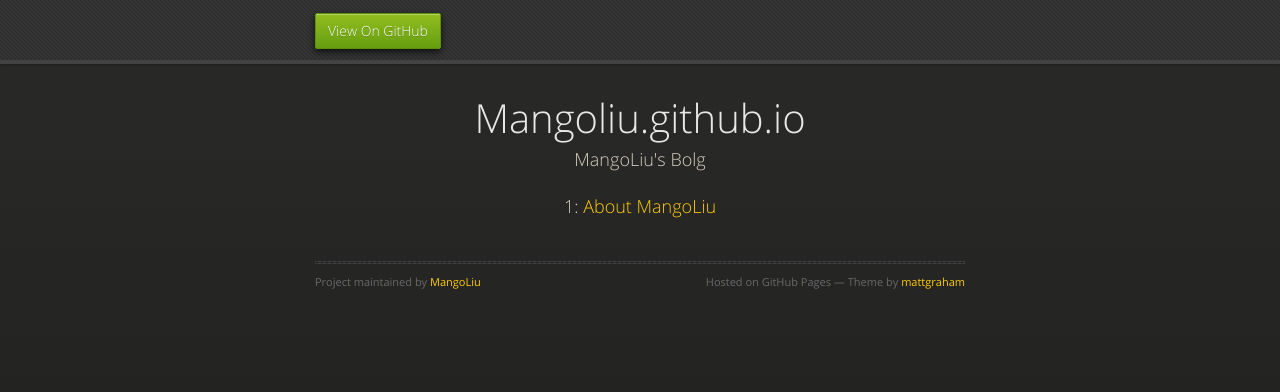
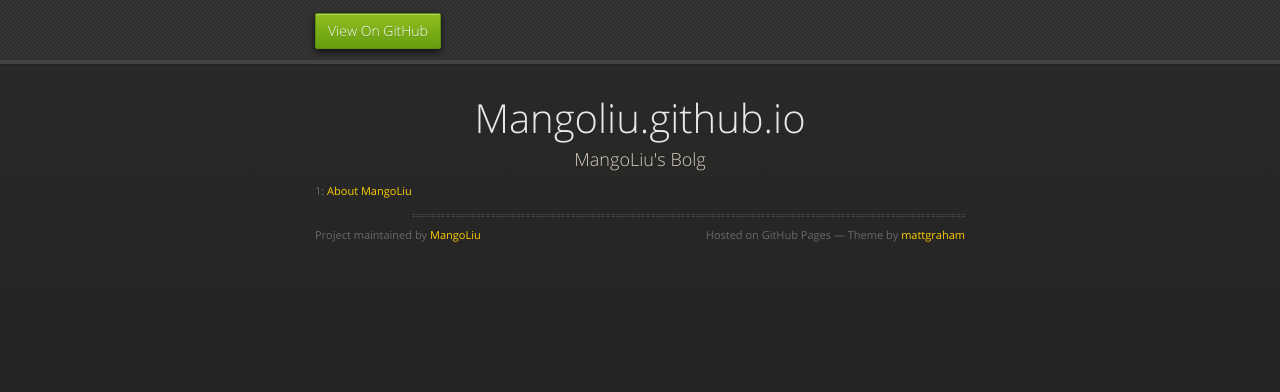
Before and after one commit to MangoLiu/mangoliu.github.io, a plain HTML site: page index.html in a window 1280 px wide. Drawn offline with nearby package versions, Linux system fonts and the light colour scheme.

Commit message:
Update index.html

```diff
--- a/index.html
+++ b/index.html
@@ -3,7 +3,7 @@
   <head>
     <meta charset="utf-8">
     <meta http-equiv="X-UA-Compatible" content="chrome=1">
-    <title>Mangoliu.github.io by MangoLiu</title>
+    <title>Mangoliu's Blogs</title>
     <link rel="stylesheet" href="stylesheets/styles.css">
     <link rel="stylesheet" href="stylesheets/pygment_trac.css">
     <script src="https://ajax.googleapis.com/ajax/libs/jquery/1.7.1/jquery.min.js"></script>
@@ -33,7 +33,7 @@
 
        <!--   添加内容 -->
           <!-- <span class="credits left" size="22">1: <a href="https://github.com/MangoLiu">About MangoLiu</a></span>-->
-          <p size="22">1: <a href="https://github.com/MangoLiu">About MangoLiu</a></p>
+          <p class="credits left" size="22">1: <a href="https://github.com/MangoLiu">About MangoLiu</a></p>
           <br>
 
           <hr>
```
